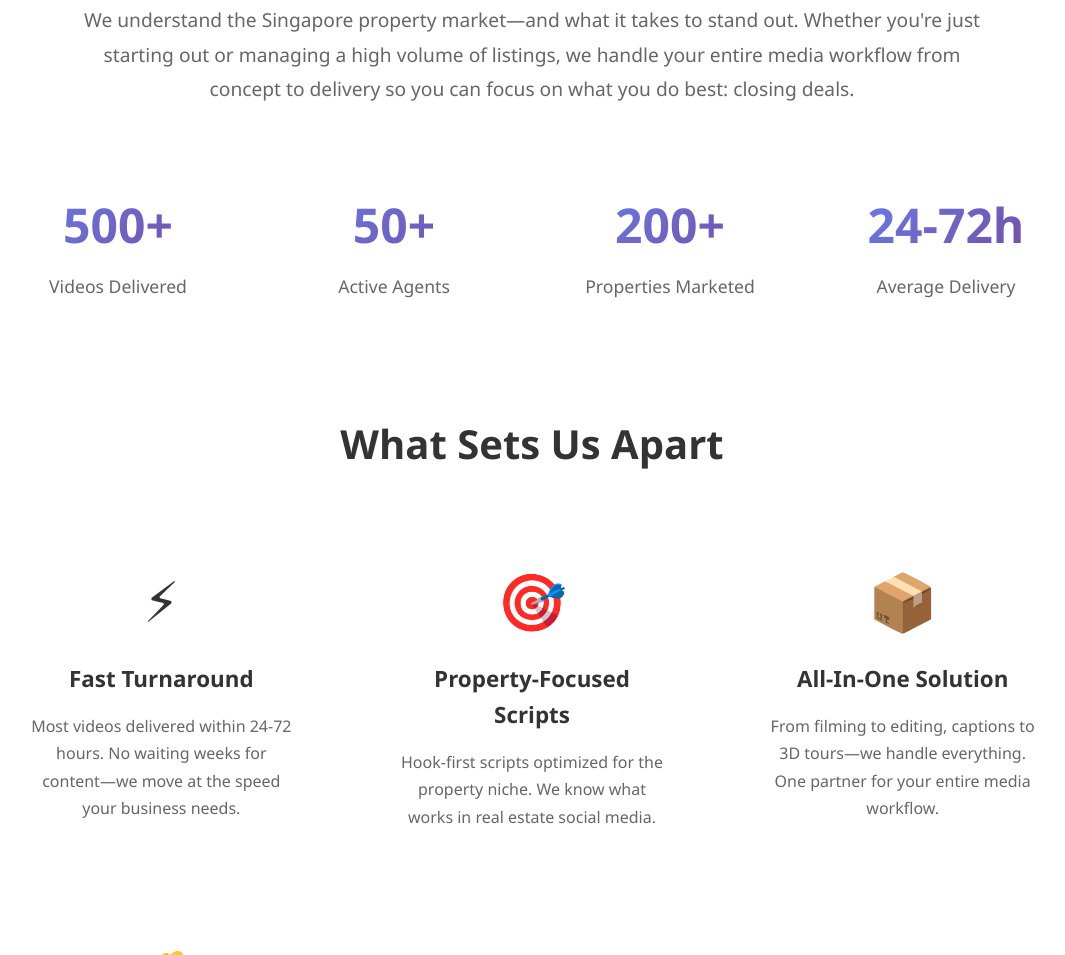
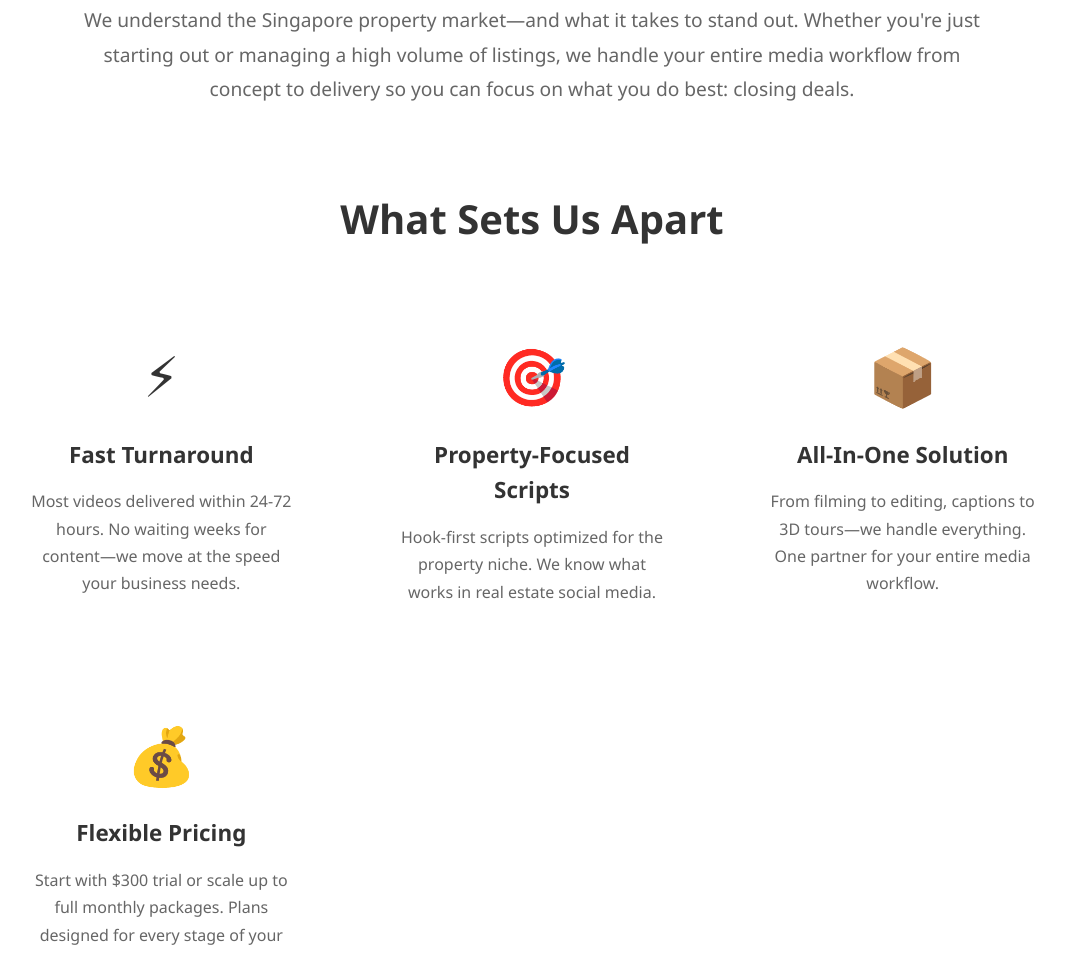
Before and after one commit to jacobworklai-art/Engage-Studios, a plain HTML site: page index.html in a window 1280 px wide. Shown: the part 4472-5427 px from the top of the page, without its empty margins (108-1173 px from the left). Drawn offline with Linux system fonts and the light colour scheme.

Commit message:
Update index.html

```diff
--- a/index.html
+++ b/index.html
@@ -952,23 +952,7 @@
     <section class="about" id="about">
         <h2>Why Property Agents Choose Engage Studios</h2>
         <p>We understand the Singapore property market—and what it takes to stand out. Whether you're just starting out or managing a high volume of listings, we handle your entire media workflow from concept to delivery so you can focus on what you do best: closing deals.</p>
-        <div class="stats">
-            <div class="stat">
-                <div class="stat-number">500+</div>
-                <div class="stat-label">Videos Delivered</div>
-            </div>
-            <div class="stat">
-                <div class="stat-number">50+</div>
-                <div class="stat-label">Active Agents</div>
-            </div>
-            <div class="stat">
-                <div class="stat-number">200+</div>
-                <div class="stat-label">Properties Marketed</div>
-            </div>
-            <div class="stat">
-                <div class="stat-number">24-72h</div>
-                <div class="stat-label">Average Delivery</div>
-            </div>
+
         </div>
 
         <div class="services-overview">
```
